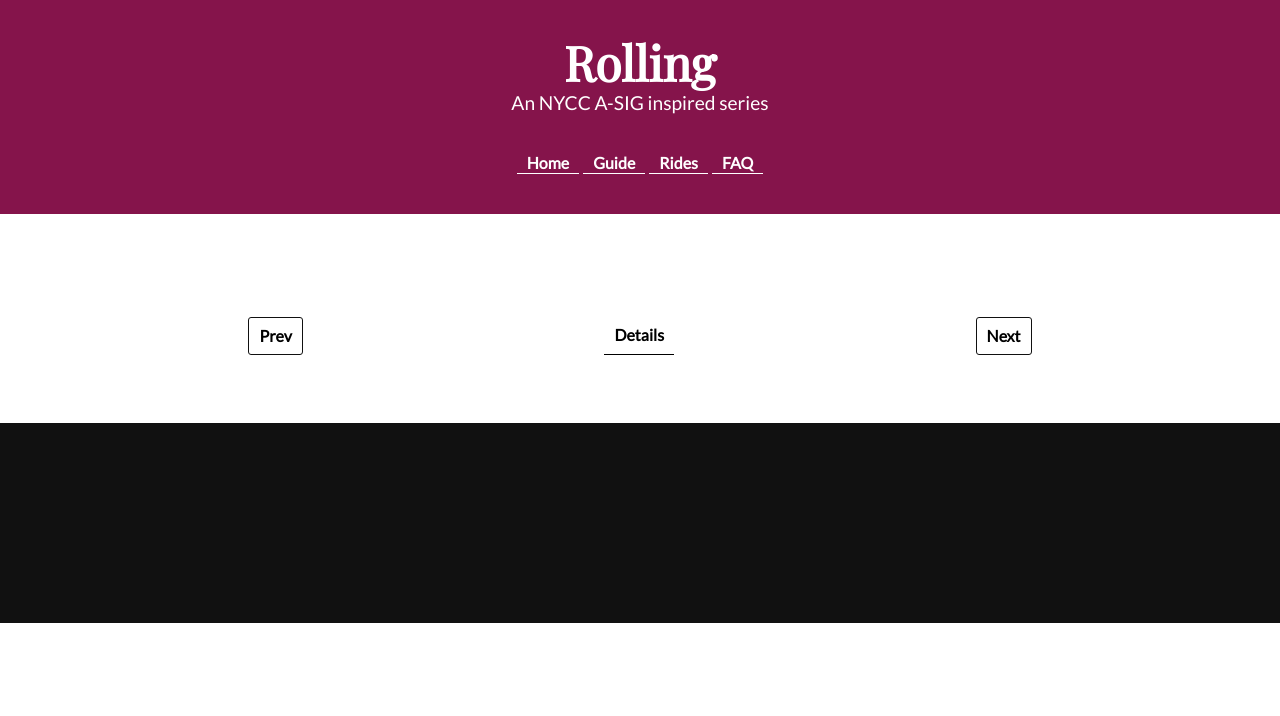
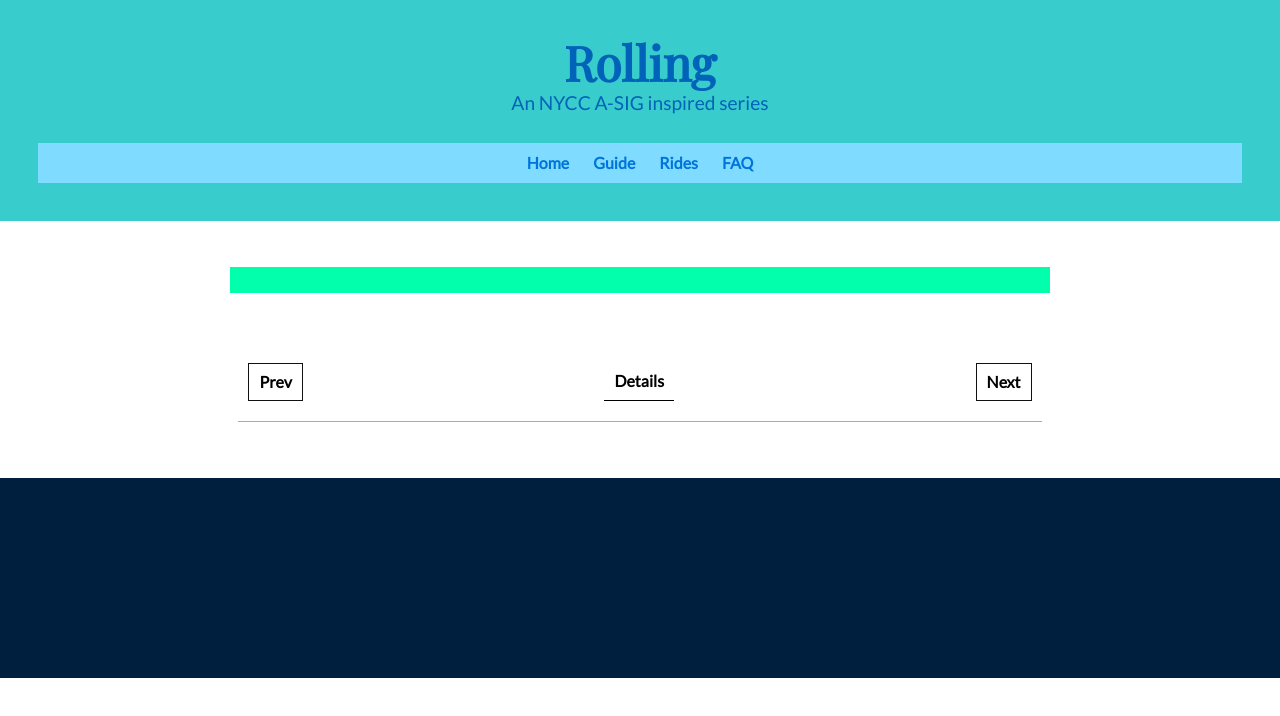
Before and after one commit to drinkingChai/fallseriesdemo, a website: page views/steps.html in a window 1280 px wide. Drawn offline with nearby package versions, Linux system fonts and the light colour scheme; files that its build step writes are made by us from their sources; some icons are missing.

Commit message:
Made a little more colorful

```diff
--- a/public/stylesheets/style.css
+++ b/public/stylesheets/style.css
@@ -35,8 +35,9 @@
 
 header {
   text-align: center;
-  background-color: #85144b;
-  color: #fff;
+  background-color: #39CCCC;
+  color: #0074D9;
+  color: #0062B8;
 }
 header .site-title {
   margin-bottom: 30px;
@@ -46,7 +47,7 @@
 }
 
 .content {
-  padding-top: 1%;
+  padding-top: 2%;
   max-width: 900px;
   box-sizing: border-box;
   margin-left: auto;
@@ -56,15 +57,20 @@
 nav {
   display: flex;
   justify-content: center;
+  background-color: #7FDBFF;
 }
 nav li {
   display: inline-block;
 }
+nav a.fs-btn-default {
+  color: #0074D9;
+  border: 0;
+}
 
 .fs-btn-default {
   padding: 10px;
-  border: solid 0.1em #111111;
-  border-radius: 3px;
+  border: solid 1px #111111;
+  /*border-radius: 3px;*/
   margin: 2px;
   font-weight: bold;
   color: #000;
@@ -78,7 +84,7 @@
   border: 0;
   border-radius: 0;
   padding-bottom: 2px;
-  border-bottom: solid 0.1em #000;
+  border-bottom: solid 1px #000;
   color: #000;
 }
 .fs-btn-squared {
@@ -122,6 +128,12 @@
   margin-left: 1em;
   margin: 0;
 }
+.step .title {
+  background-color: #01FFAC;
+  color: #307858;
+  width: 100%;
+  padding: 1%;
+}
 
 .page-nav {
   display: flex;
@@ -130,6 +142,8 @@
 .page-nums {
   display: flex;
   justify-content: center;
+  border-top: solid 1px #AAAAAA;
+  padding-top: 1%;
 }
 .page-nums a {
   margin-right: 1px;
@@ -144,7 +158,6 @@
 }
 
 .rides {
-  /*background-color: #DDDDDD;*/
   margin: 0;
 }
 .rides ul {
@@ -156,7 +169,7 @@
   margin: 0;
   display: flex;
   justify-content: space-between;
-  background-color: #DDDDDD;
+  background-color: #FF7DCA;
   border-bottom: solid 1px hsl(0, 0%, 75%);
   margin-bottom: 10px;
 }
@@ -174,7 +187,7 @@
 
 footer {
   min-height: 200px;
-  background-color: #111111;
+  background-color: #001f3f;
 }
 
 
@@ -186,6 +199,9 @@
 }
 
 @media screen and (max-width: 450px) {
+  .content {
+    padding-top: 3%;
+  }
   header {
     padding: 4%;
   }
--- a/views/layout.html
+++ b/views/layout.html
@@ -24,10 +24,10 @@
       </div>
 
       <nav>
-        <a class="fs-btn-default fs-btn-underlined fs-btn-inverse" href="/"><li>Home</li></a>
-        <a class="fs-btn-default fs-btn-underlined fs-btn-inverse" href="/steps/0"><li>Guide</li></a>
-        <a class="fs-btn-default fs-btn-underlined fs-btn-inverse" href="/rides"><li>Rides</li></a>
-        <a class="fs-btn-default fs-btn-underlined fs-btn-inverse" href="/faq"><li>FAQ</li></a>
+        <a class="fs-btn-default" href="/"><li>Home</li></a>
+        <a class="fs-btn-default" href="/steps/0"><li>Guide</li></a>
+        <a class="fs-btn-default" href="/rides"><li>Rides</li></a>
+        <a class="fs-btn-default" href="/faq"><li>FAQ</li></a>
       </nav>
     </header>
 
--- a/views/steps.html
+++ b/views/steps.html
@@ -3,11 +3,13 @@
 {% block content %}
 
 <div class="step">
-  <!-- <h2>Step {{ num*1 + 1 }}!</h2> -->
 
-  <h3>{{ content.header }}</h3>
+  <div class="title">
+    <h3>{{ content.header }}</h3>
+  </div>
+
+
   <img src="{{content.imageUrl}}" alt="">
-  <!-- <h3>Why do we do this?</h3> -->
   <div class="brief">
     <ul>
       {% for step in content.brief %}
@@ -16,7 +18,6 @@
     </ul>
   </div>
 
-  <!-- <a class="fs-btn-rounded fs-btn-underlined" href="#">Details <i class="fa fa-angle-down" aria-hidden="true"></i></a> -->
   <div class="full">
     {% for i in content.full %}
       {% if i.type == 'para' %}
```
